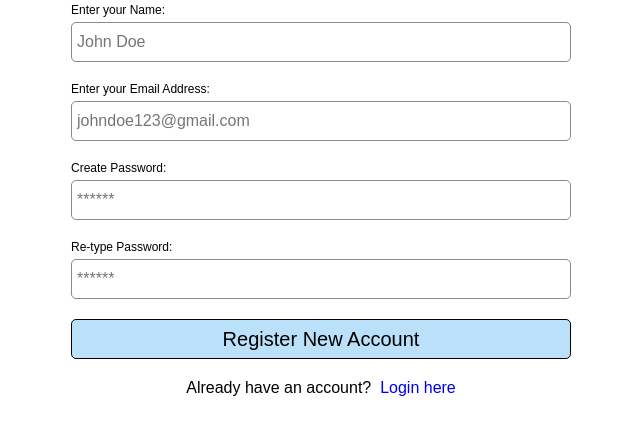
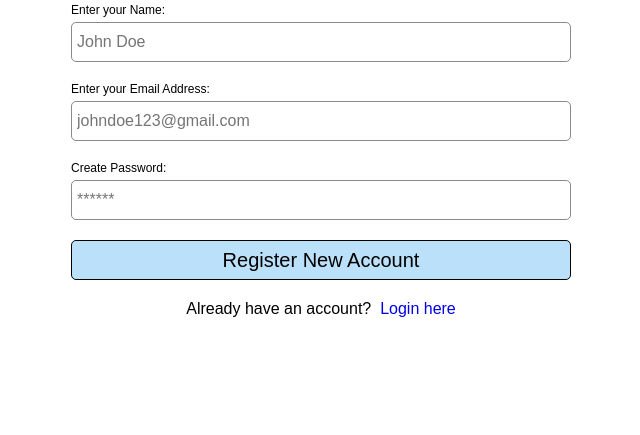
Before and after one commit to HardikShah563/MovieMaven-IIT-Project, a Flask app: page /register in a window 1280 px wide. Shown: the part 246-681 px from the top of the page, without its empty margins (319-959 px from the left). Run offline with Flask 3, Linux system fonts and the light colour scheme; some libraries are stand-ins or nearby versions.

Commit message:
database connections established

```diff
--- a/app.py
+++ b/app.py
@@ -1,48 +1,59 @@
-from flask import Flask, url_for
+from flask import Flask, url_for, request, redirect, flash
 from flask.templating import render_template
-# from flask_sqlalchemy import SQLAlchemy
-import os
+from werkzeug.security import generate_password_hash, check_password_hash
 import psycopg2
+import psycopg2.extras
+import database
+
+hostname = 'localhost'
+database = 'moviemaven'
+username = 'postgres'
+pwd = 'Hardikts@563'
+port_id = 5432
+
+conn = None
+cur = None
+
+conn = psycopg2.connect(
+    host = hostname,
+    dbname = database,
+    user = username,
+    password = pwd,
+    port = port_id
+)
+
+cur = conn.cursor(cursor_factory = psycopg2.extras.DictCursor)
+
+
 
 app = Flask(__name__)
 
-app.config['SQLALCHEMY_DATABASE_URI'] = 'postgresql://postgres:password@localhost/moviemaven'
-
-# ########################################
-# Making Database Connections
-# ########################################
-def get_db_connection():
-    conn = psycopg2.connect(
-        host = 'localhost',
-        database = 'moviemaven',
-        user = os.environ['DB_USERNAME'],
-        passwrod = os.environ['DB_PASSWORD']
-    )
-    return conn
-
-# ########################################
-# Creating Routes
-# ########################################
 @app.route('/')
 def index():
-    conn = get_db_connection()
-    cur = conn.cursor()
-    cur.execute('select * from users;')
-    users = cur.fetchall()
-    cur.close()
-    conn.close()
-
     return render_template('home.html')
 
 @app.route('/login')
 def login():
     return render_template('login.html')
 
-@app.route('/register')
+@app.route('/register', methods=["POST", "GET"])
 def register():
+    if request.method == 'POST':
+        name = request.form['name']
+        email = request.form['email']
+        password = request.form['password']
+        hashed_password = hash(password)
+        insert_script = '''
+            insert into users (u_id, name, email, password)
+            values (NEXTVAL('user_seq_no'), %s, %s, %s)
+        '''
+        insert_values = (name, email, hashed_password)
+        cur.execute(insert_script, insert_values)
+        conn.commit()
+
     return render_template('register.html')
 
-@app.route('/register')
+@app.route('/bookShow')
 def bookShow():
     return render_template('bookShow.html')
 
--- a/database.py
+++ b/database.py
@@ -1,4 +1,5 @@
 import psycopg2
+import psycopg2.extras
 
 hostname = 'localhost'
 database = 'moviemaven'
@@ -18,14 +19,14 @@ try:
         port = port_id
     )
 
-    cur = conn.cursor()
+    cur = conn.cursor(cursor_factory = psycopg2.extras.DictCursor)
 
     create_script = '''
         create table if not exists users (
             u_id integer not null,
-            name varchar(50) not null,
-            email varchar(50),
-            password varchar(50),
+            name varchar(100) not null,
+            email varchar(100),
+            password varchar(200),
             isadmin boolean not null default false
         );
     '''
@@ -48,19 +49,12 @@ try:
     cur.execute(create_script)
     conn.commit()
 
-    insert_script = '''
-        insert into users (u_id, name, email, password)
-        values (NEXTVAL('user_seq_no'), %s, %s, %s)
-    '''
-    insert_values = ('Hardik Shah', 'hardikts@gmail.com', 'hardikshah')
-    cur.execute(insert_script, insert_values)
-    conn.commit()
-
 
 
 
 except Exception as error:
     print(error)
+
 finally:
     if conn is not None:
         conn.close()
--- a/static/home.css
+++ b/static/home.css
@@ -49,6 +49,10 @@ input,
 button,
 .icon {
     display: block;
+}
+
+button {
+    cursor: pointer;
 }
 
 html {
--- a/templates/register.html
+++ b/templates/register.html
@@ -25,7 +25,7 @@
 
         <h1 class="form-title">Register New Account</h1>
 
-        <form action="?" method="post">
+        <form action="{{ url_for('register') }}" method="post">
             <label
                 class="form-label"
                 for="name">
@@ -71,24 +71,10 @@
                 required
             >
 
-            <label
-                class="form-label"
-                for="password">
-                Re-type Password:
-            </label>
-
-            <input
-                class="form-input"
-                type="password"
-                name="password"
-                id="password"
-                placeholder="******"
-                required
-            >
-
             <button
                 class="form-button"
-                type="submit">
+                type="submit"
+                name="register">
                 Register New Account
             </button>
         </form>
@@ -96,7 +82,7 @@
         <p class="below-form">
             Already have an account?
             &nbsp;
-            <a href="./login.html">Login here</a>
+            <a href="{{ url_for('login') }}">Login here</a>
         </p>
 
     </div>
```
